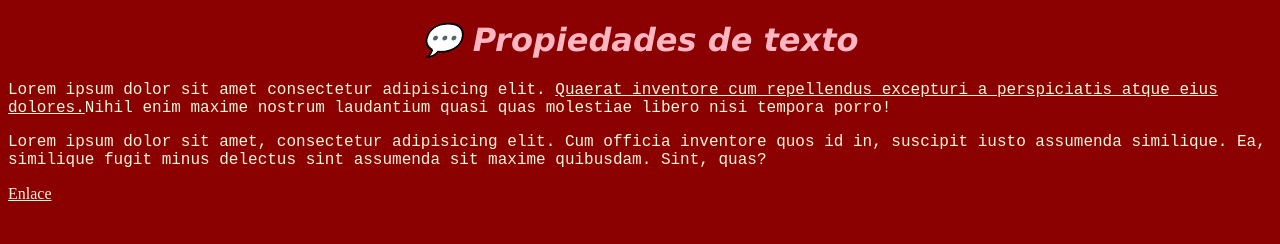
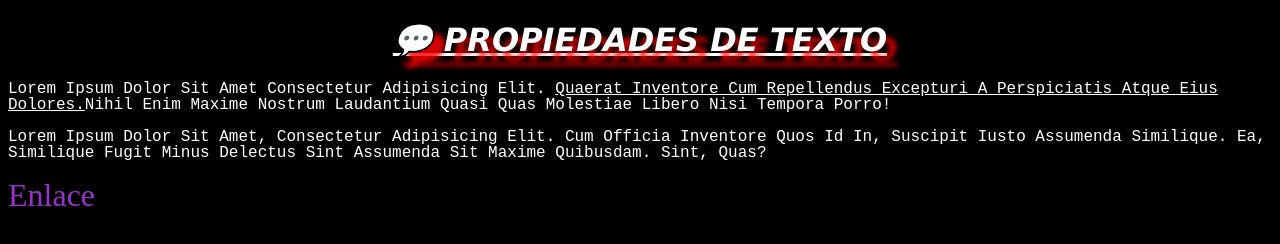
Before and after one commit to ariss-ui/CSS, a plain HTML site: page 08-propiedades-de-texto/index.html in a window 1280 px wide. Drawn offline with Linux system fonts and the light colour scheme.

Commit message:
Terminamos Propiedades de Textos

```diff
--- a/08-propiedades-de-texto/index.html
+++ b/08-propiedades-de-texto/index.html
@@ -1,5 +1,5 @@
 <!DOCTYPE html>
-<html lang="en">
+<html lang="es">
 <head>
   <meta charset="UTF-8">
   <meta name="viewport" content="width=device-width, initial-scale=1.0">
--- a/08-propiedades-de-texto/style.css
+++ b/08-propiedades-de-texto/style.css
@@ -1,5 +1,5 @@
 body {
-  background-color:darkred;
+  background-color: black;
 }
 
 /*
@@ -22,30 +22,74 @@ Principales
 
   - text transform -> Controla la Capitalización del texto. Recibe los valores: uppercase, lowercase y capitalize (mayusculas, minusculas, capitalize)
 
+  - line-height -> Controla el espacio entre las lineas de texto. Recibe valores en pz, %, em y rem. Un valor sin unidad seria relativo al tamaño de la fuente.
+
+  letter-spacing -> Es el Espacio entre letras. Recibe valores en pz, %, em y rem.
+
+  word-spacing -> Este es el espacio entre palabras, Recive valores en px, em, y rem y el valor normal.
+
+  text-shadow -> Es la Sombre de Texto. Recibe los valores en el siguiente orden:
+    - offset-x
+    - offset-y
+    - blur
+    - color
+
+      10px 10px red
+      -> se desplaza de derecha y abajo
+
+      10px 10px 10px blue
+      -> Se deslaza de izquierda y arriba
 
 */
 
 h1 {
-  color:lightpink; /* Keywords */
+  color: white; /* Keywords */
   font-family:Verdana, Helvetica;
-  font-size: 64px;
+  font-size: 25px;
   font-size: 100%; /* 16px = 100% */
   font-size:xx-large;
   font-style: oblique;
+
   text-align: center;
+  text-decoration: underline;
+  text-transform: lowercase;
+  text-transform: uppercase;
 
+
+  letter-spacing: 20px;
+  letter-spacing: 1rem;
+  letter-spacing: 2em;
+  letter-spacing: -10px;
+  letter-spacing: normal;
+
+  text-shadow: 10px 10px 5px rgba(255, 0, 0, 0.822);
 }
 
 p {
-  color:beige; /* Keywords */
+  color: white; /* Keywords */
   font-family: 'Courier New', Tahoma;
   font-size: 24px;
   font-size: 100%;
   font-size: medium;
-  font-style: normal;
+  font-style: left;
   text-align: left;
+
   text-decoration: none;
 
+  text-transform: uppercase;
+  text-transform: lowercase;
+  text-transform: capitalize;
+
+  line-height: 24px;
+  line-height: 150%;
+  line-height: 4;
+  line-height: 1rem;
+  line-height: 1em;
+
+  word-spacing: 30px;
+  word-spacing: 2rem;
+  word-spacing: 5em;
+  word-spacing: normal;
 }
 
 .important {
@@ -53,6 +97,7 @@ p {
 }
 
 .a {
-  color: beige;
-  text-decoration: underline;
+  color: darkorchid;
+  font-size: xx-large;
+  text-decoration: none;
 }
```
